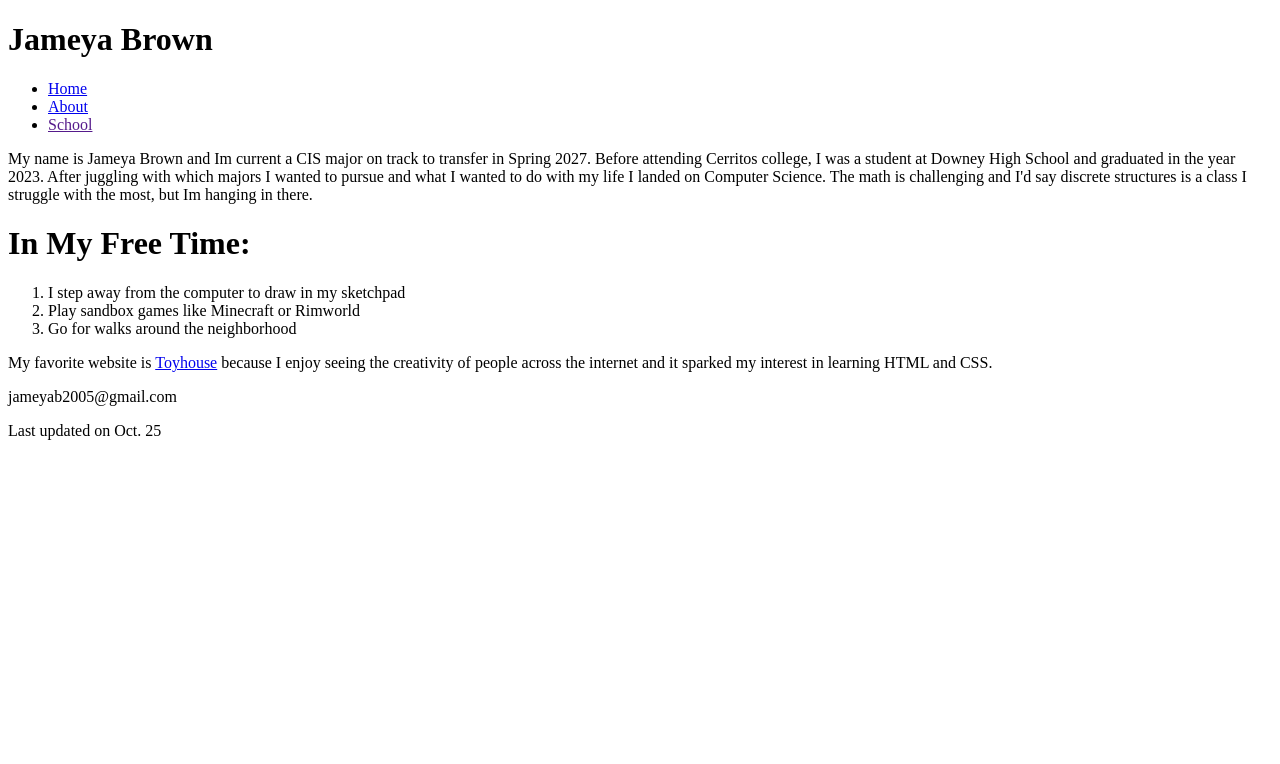
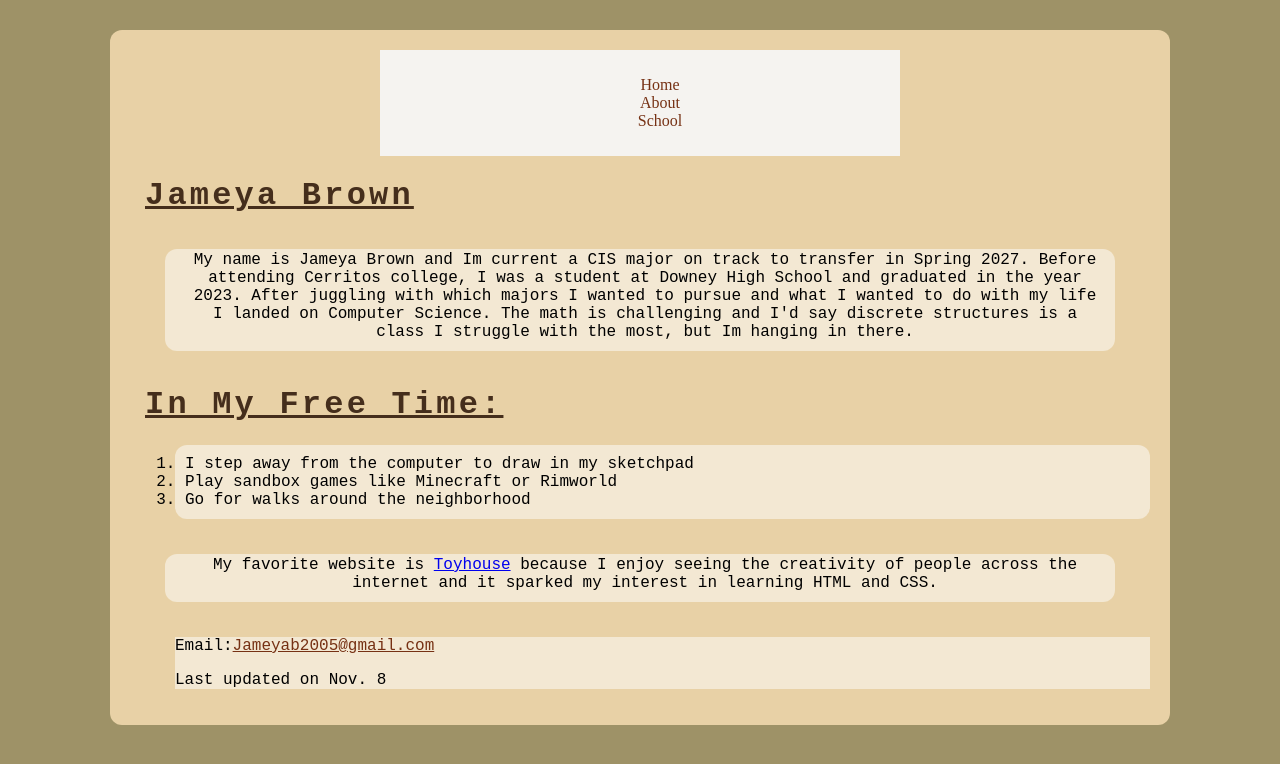
Before and after one commit to JameyaB/Project-1-3, a plain HTML site: page index.html in a window 1280 px wide. Drawn offline with Linux system fonts and the light colour scheme.

Commit message:
Add files via upload

```diff
--- a/index.html
+++ b/index.html
@@ -3,10 +3,9 @@
 <head>
     <Title> Project 1-1</Title>
         <meta charset="utf-8">
+        <link href="main.css" rel="stylesheet" />
 </head>
-
 <body>
-    <h1> Jameya Brown</h1>
     <nav>
     <ul>
        <li><a href="index.html">Home</a></li>
@@ -14,6 +13,7 @@
         <li><a href="">School</a></li>
     </ul>
 </nav>
+ <h1> Jameya Brown</h1>
     <p>My name is Jameya Brown and Im current a CIS major on track to transfer in Spring 2027. Before attending Cerritos college, I was a student at Downey High School and graduated in the year 2023. After juggling with which majors I wanted to pursue and what I wanted to do with my life I landed on Computer Science. The math is challenging and I'd say discrete structures is a class I struggle with the most, but Im hanging in there.</p>
 <h1>In My Free Time: </h1>
 <ol>
@@ -22,7 +22,8 @@
 <li>Go for walks around the neighborhood</li>
 </ol>
 <p>My favorite website is <a href="https://toyhou.se/">Toyhouse</a> because I enjoy seeing the creativity of people across the internet and it sparked my interest in learning HTML and CSS.</p>
-<footer><p>jameyab2005@gmail.com</p>
-    <p>Last updated on Oct. 25</p></footer>
+ <footer>
+    <p>Email:<a href="mailto:jameyab2005@gmail.com">Jameyab2005@gmail.com</a></p>
+    <p>Last updated on Nov. 8</p></footer>
 </body>
 </html>
--- /dev/null
+++ b/main.css
@@ -0,0 +1,106 @@
+@charset "utf-8";
+
+/*
+   New Perspectives on HTML5 and CSS3, 8th Edition
+   Tutorial 2
+   Tutorial Case
+
+   TSS Typographic Style Sheet
+   Author: Jameya Brown
+   Date: 11/04/25
+
+   Filename: tss_styles.css
+
+*/
+
+
+
+/* HTML and Body Styles */
+h1, h2 {
+    font-family: 'Courier New', Courier, monospace;
+    letter-spacing: 0.1em;
+    padding-left: 15px;
+    color: hsl(26, 42%, 19%);
+    text-decoration-line: underline;
+
+}
+html {
+    background-color:  hsl(47,22%,51%);
+    padding: 30px;
+    margin: auto;
+}
+body {
+    background-color: hsl(39, 59%, 78%);
+    margin: auto;
+    width: 100%;
+    max-width: 1020px;
+    min-width: 640px;
+    padding: 20px;
+    border-style: hidden;
+    border-radius: 12px;
+
+}
+
+body > p {
+    font-family:'Courier New', Courier, monospace;
+    margin: 35px;
+    background-color: hsl(40, 58%, 89%);
+    padding: 2px 10px 10px 20px;
+    border-style: hidden;
+    border-radius: 12px;
+    text-align: center;
+}
+
+body > ol {
+    font-family:'Courier New', Courier, monospace;
+    margin-left: 45px;
+    background-color: hsl(40, 58%, 89%);
+    padding: 10px;
+    border-style: hidden;
+    border-radius: 12px;
+}
+
+
+
+/* Navigation */
+
+nav {
+    margin: auto;
+    padding: 10px;
+    background-color: hsl(36, 20%, 95%);
+    border-style: hidden;
+    max-width: 500px;
+    text-align: center;
+
+}
+
+nav > ul
+{
+    list-style-type: none;
+}
+nav > ul > li > a:link, nav > ul > li > a:visited {
+   color: hsl(18, 71%, 27%);
+   text-decoration: none;
+}
+
+nav > ul > li > a:hover, nav > ul > li > a:active {
+   color: hsl(26, 42%, 19%);
+   text-decoration: underline;
+   text-transform: uppercase;
+   font-size: 1.5em;
+}
+
+/*Footer*/
+ Footer {
+     font-family:'Courier New', Courier, monospace;
+    margin-left: 45px;
+    background-color: hsl(40, 58%, 89%);
+    border-style: hidden;
+ }
+  Footer > p > a{
+     font-family:'Courier New', Courier, monospace;
+    margin-left: auto;
+    color: hsl(18, 71%, 27%);
+;
+    border-style: hidden;
+ }
```
Also changed, not shown: about.html (+4 -2 lines).
